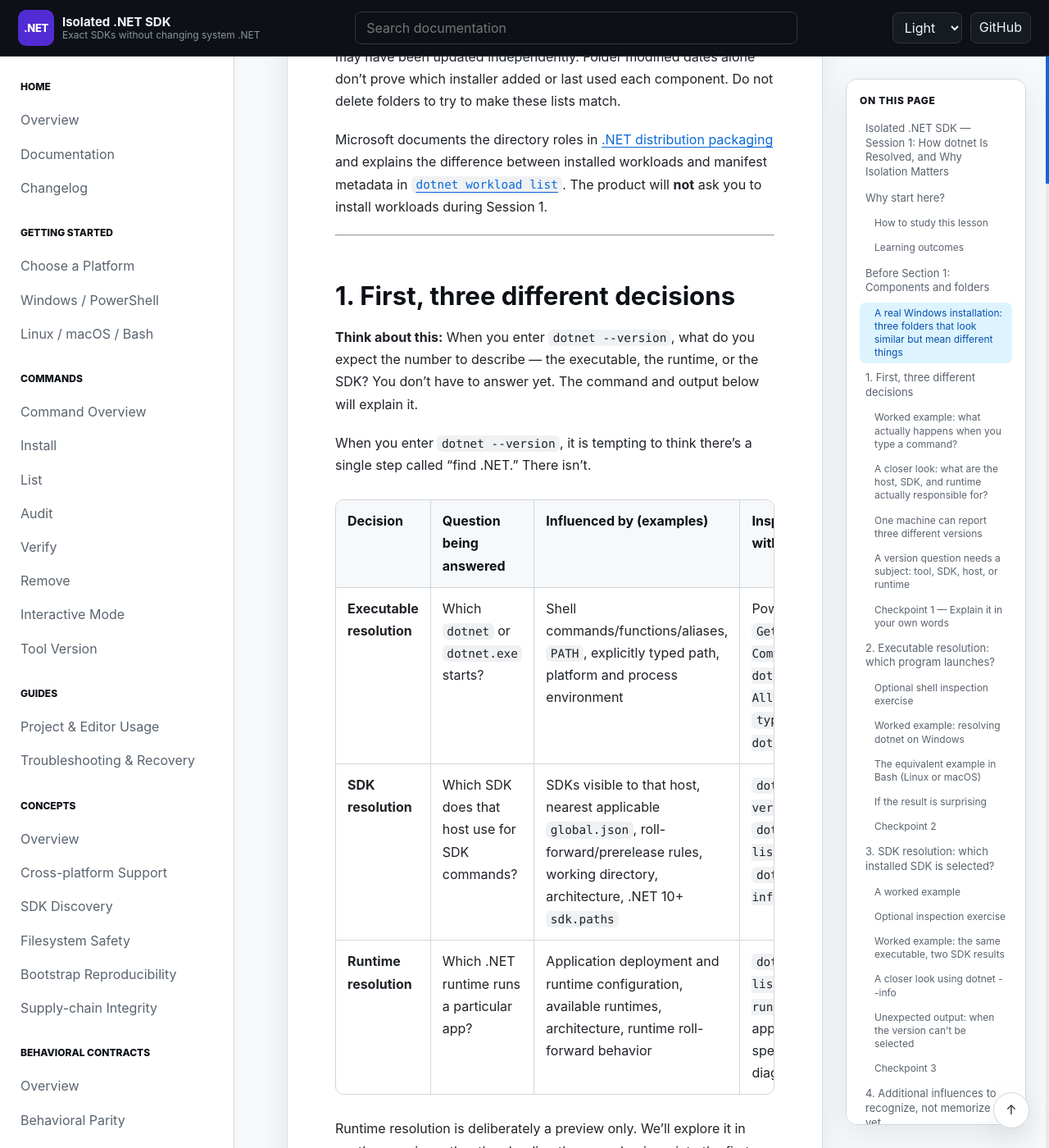
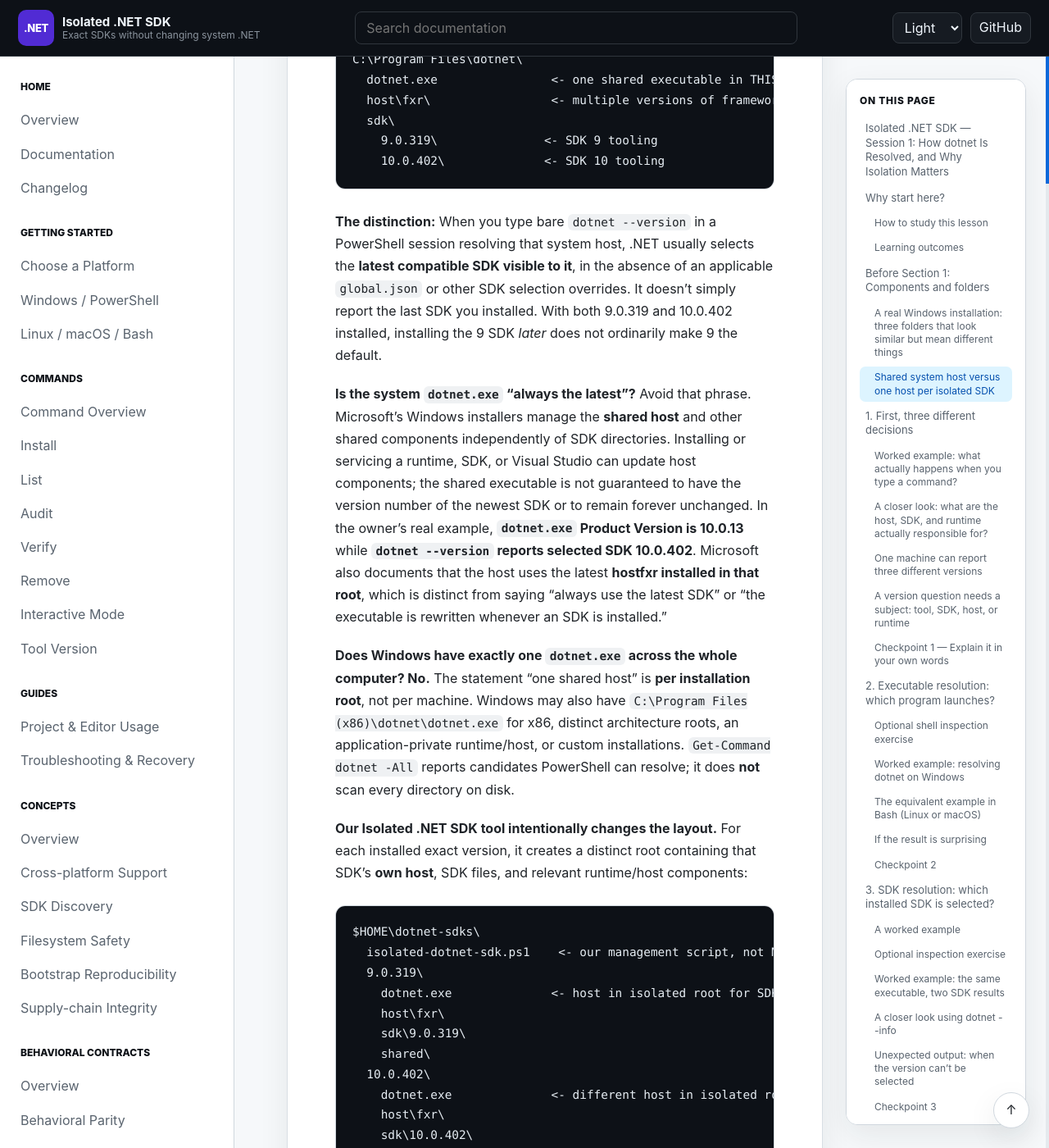
Before and after one commit to infoconex/isolated-dotnet-sdk, a Jekyll site: the page built from docs/training/isolated-dotnet-sdk-session-1-self-paced.md, in a window 1280 px wide and 1400 px high, scrolled down 6441 px. Shown: the whole window at 82% size. Built offline with Jekyll 4.4.1, drawn with Linux system fonts in a browser that asks for light colours; our own code applies the rules of GitHub Pages for plain Markdown files; some of the changed text lies outside the part shown.

Commit message:
docs(training): explain shared Windows dotnet host versus per-version isolated hosts

````diff
--- a/docs/training/isolated-dotnet-sdk-session-1-self-paced.md
+++ b/docs/training/isolated-dotnet-sdk-session-1-self-paced.md
@@ -98,6 +98,64 @@
 ```
 
 **Interpretation:** `10.0.402` is the selected SDK; `10.0.400-manifests.378ba522` is workload-manifest-related version information associated with the SDK's feature band; and **no installed workloads were reported**. A directory's existence under `sdk-manifests` is not a substitute for an installed-workload check. This also explains why a `10.0.100` manifest directory should never be treated as proof of an installed `10.0.100` SDK.
+
+### Shared system host versus one host per isolated SDK
+
+**Question to spark curiosity (no answer required):** “If SDK 10 is already installed, and I install SDK 9 afterward, does Windows replace the system `dotnet.exe` with a .NET 9 executable?” **Normally, no.** The SDKs go into **separate versioned directories** under the same system installation root. The shared host is a *separately serviced component*, not the executable of the SDK installed most recently.
+
+For a typical x64 Windows system, a simplified layout is:
+
+```text
+C:\Program Files\dotnet\
+  dotnet.exe                <- one shared executable in THIS installation root
+  host\fxr\                 <- multiple versions of framework-resolution logic
+  sdk\
+    9.0.319\               <- SDK 9 tooling
+    10.0.402\              <- SDK 10 tooling
+```
+
+**The distinction:** When you type bare `dotnet --version` in a PowerShell session resolving that system host, .NET usually selects the **latest compatible SDK visible to it**, in the absence of an applicable `global.json` or other SDK selection overrides. It doesn't simply report the last SDK you installed. With both 9.0.319 and 10.0.402 installed, installing the 9 SDK *later* does not ordinarily make 9 the default.
+
+**Is the system `dotnet.exe` “always the latest”?** Avoid that phrase. Microsoft's Windows installers manage the **shared host** and other shared components independently of SDK directories. Installing or servicing a runtime, SDK, or Visual Studio can update host components; the shared executable is not guaranteed to have the version number of the newest SDK or to remain forever unchanged. In the owner's real example, **`dotnet.exe` Product Version is 10.0.13** while **`dotnet --version` reports selected SDK 10.0.402**. Microsoft also documents that the host uses the latest **hostfxr installed in that root**, which is distinct from saying “always use the latest SDK” or “the executable is rewritten whenever an SDK is installed.”
+
+**Does Windows have exactly one `dotnet.exe` across the whole computer? No.** The statement “one shared host” is **per installation root**, not per machine. Windows may also have `C:\Program Files (x86)\dotnet\dotnet.exe` for x86, distinct architecture roots, an application-private runtime/host, or custom installations. `Get-Command dotnet -All` reports candidates PowerShell can resolve; it does **not** scan every directory on disk.
+
+**Our Isolated .NET SDK tool intentionally changes the layout.** For each installed exact version, it creates a distinct root containing that SDK's **own host**, SDK files, and relevant runtime/host components:
+
+```text
+$HOME\dotnet-sdks\
+  isolated-dotnet-sdk.ps1    <- our management script, not Microsoft's host
+  9.0.319\
+    dotnet.exe              <- host in isolated root for SDK 9.0.319
+    host\fxr\
+    sdk\9.0.319\
+    shared\
+  10.0.402\
+    dotnet.exe              <- different host in isolated root for SDK 10.0.402
+    host\fxr\
+    sdk\10.0.402\
+    shared\
+```
+
+*The isolated tree is an **illustration of our product's version-root layout**, not an observation that either version was actually installed on the owner's machine.*
+
+To choose the host **intentionally**:
+
+```powershell
+# Normal Windows command lookup: uses the host resolved by the shell
+dotnet --version
+
+# Explicit host from one isolated SDK installation root
+& "$HOME\dotnet-sdks\9.0.319\dotnet.exe" --version
+```
+
+**What the full path guarantees:** PowerShell launches **that specific `dotnet.exe` file**, rather than selecting the shared system host via `PATH`. Under the ordinary isolated installation arrangement, it discovers its SDK in that version-owned root. However, the **selected SDK** is still a separate resolution decision: an applicable `global.json` (including the .NET 10+ `sdk.paths` feature) may affect which SDK the host uses. That is why the product's Verify operation checks version **and installation origin**, not just the number printed by `--version`.
+
+On Linux/macOS the same intentional-host pattern uses `"$HOME/dotnet-sdks/9.0.319/dotnet"`.
+
+**One-sentence takeaway:** *Standard system install = one shared `dotnet` host per root with many SDK versions; our isolated install = one separate `dotnet` host/root per exact SDK version, invoked by full path.* Neither means the selected SDK, host version, and application runtime version are identical.
+
+Sources: [Microsoft .NET distribution packaging](https://learn.microsoft.com/en-us/dotnet/core/distribution-packaging), [SDK selection](https://learn.microsoft.com/en-us/dotnet/core/versions/selection), [Windows installation roots](https://learn.microsoft.com/en-us/dotnet/core/install/windows), and our [Windows getting-started guide](../getting-started/windows-powershell.md#use-an-isolated-sdk).
 
 **Optional, non-installing Windows PowerShell inspection** of these folder names (not executed by us; no PowerShell output is claimed):
 
````
